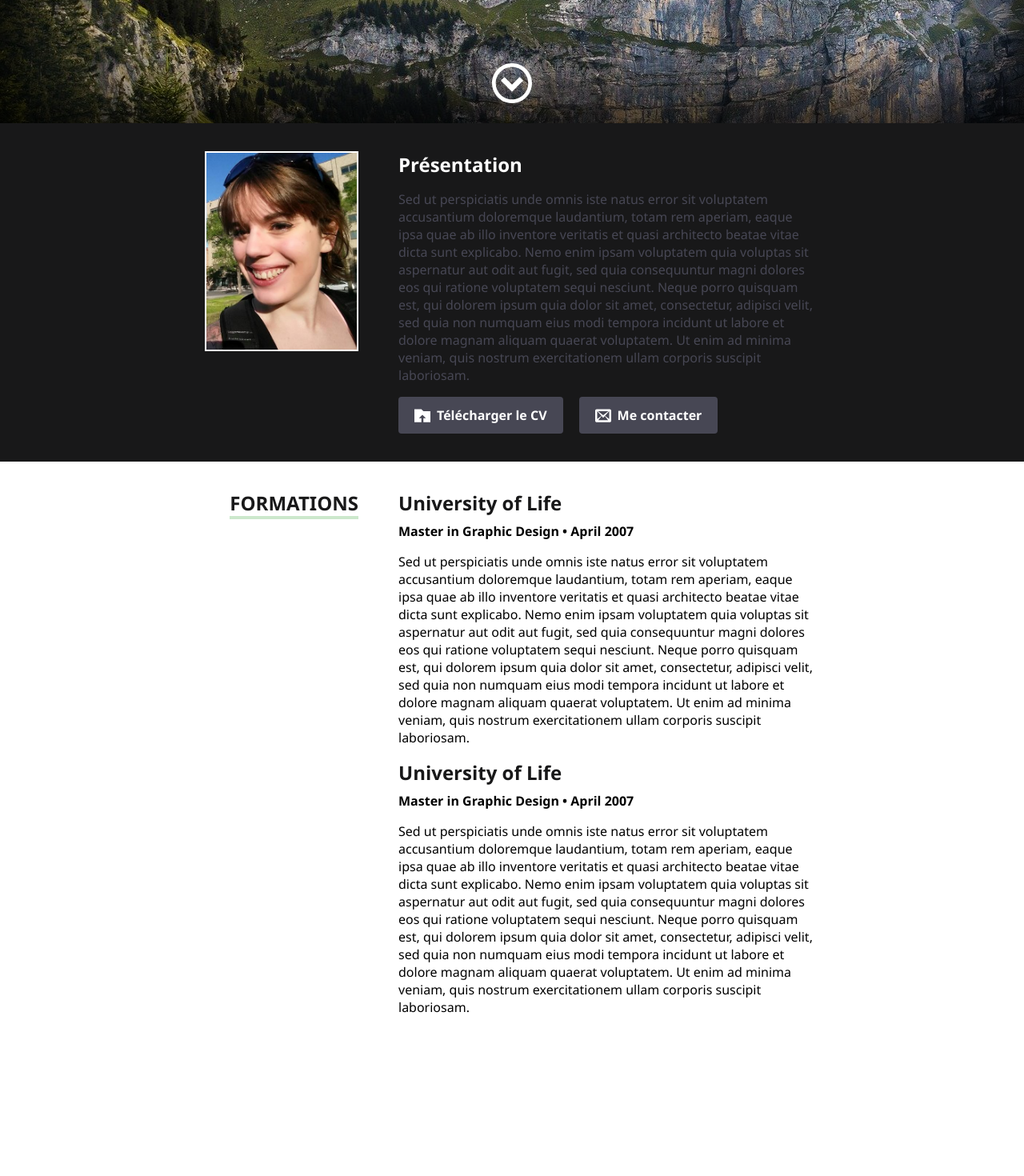
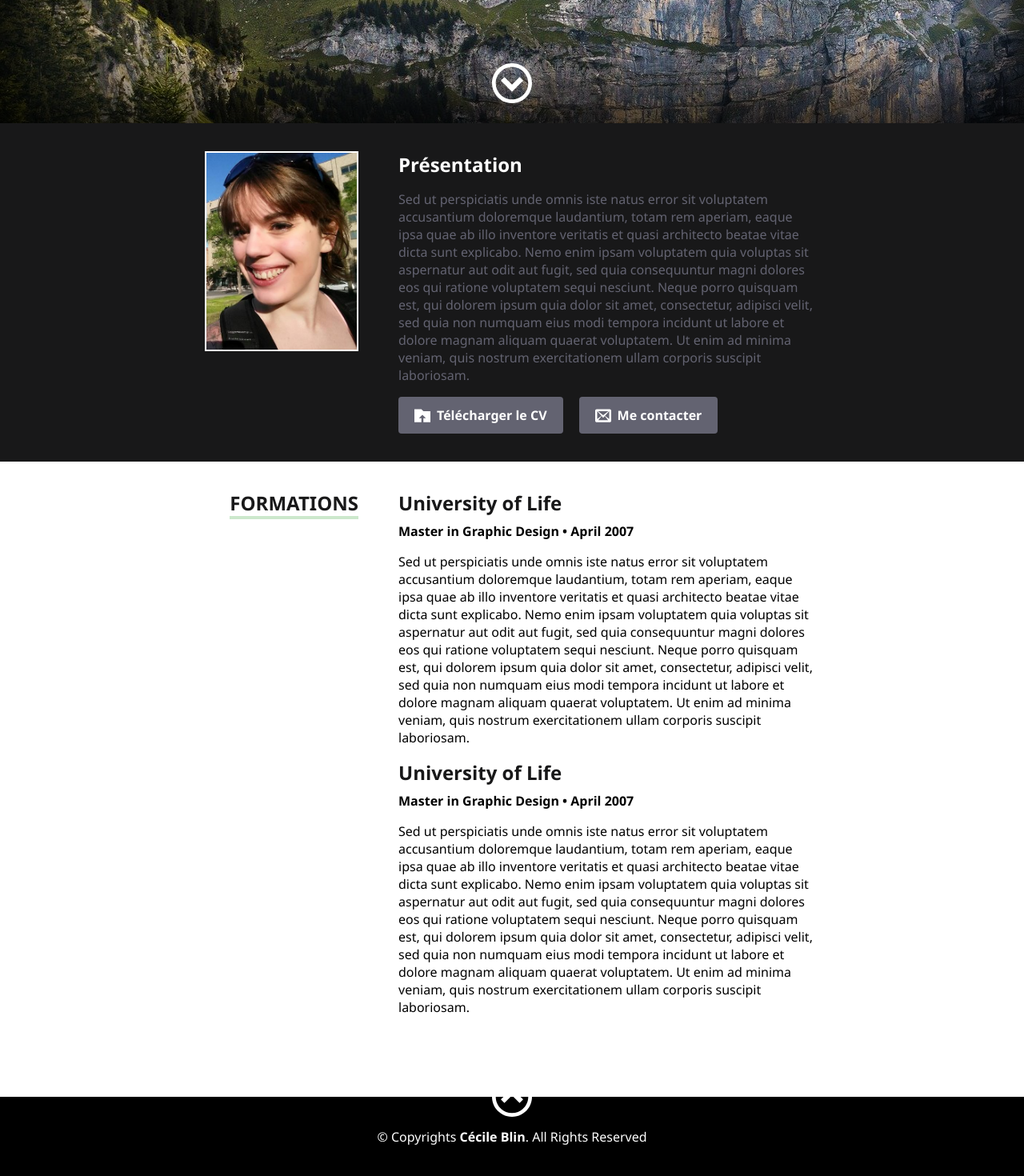
Before and after one commit to Spefire/TemplateCV, a Vue app: page /#/ in a window 1280 px wide. Shown: the part 646-2116 px from the top of the page at 80% size. Before the commit the page ends 1967 px from the top, so only its background shows below. Built offline with nearby package versions, Linux system fonts and the light colour scheme.

Commit message:
Feat(footer): Add footer section with button

```diff
--- a/src/components/HelloWorld.scss
+++ /dev/null
@@ -1,17 +0,0 @@
-h3 {
-  margin: 40px 0 0;
-}
-
-ul {
-  list-style-type: none;
-  padding: 0;
-}
-
-li {
-  display: inline-block;
-  margin: 0 10px;
-}
-
-a {
-  color: #42b983;
-}
--- a/src/components/HelloWorld.ts
+++ /dev/null
@@ -1,6 +0,0 @@
-import { Component, Prop, Vue } from "vue-property-decorator";
-
-@Component
-export default class HelloWorld extends Vue {
-  @Prop() private msg!: string;
-}
--- /dev/null
+++ b/src/components/footer/Footer.scss
@@ -0,0 +1,11 @@
+@import "@/styles/variables.scss";
+
+footer {
+  display: flex;
+  align-items: center;
+  justify-content: center;
+  height: 100px;
+  width: 100%;
+  color: $white-color;
+  background-color: $black-color;
+}
--- /dev/null
+++ b/src/components/footer/Footer.ts
@@ -0,0 +1,4 @@
+import { Component, Vue } from "vue-property-decorator";
+
+@Component
+export default class Header extends Vue {}
--- /dev/null
+++ b/src/components/footer/Footer.vue
@@ -0,0 +1,11 @@
+<template>
+  <footer>
+    <div>
+      © Copyrights
+      <b>Cécile Blin</b>. All Rights Reserved
+    </div>
+  </footer>
+</template>
+
+<script lang="ts" src="./Footer.ts"></script>
+<style scoped lang="scss" src="./Footer.scss"></style>
--- a/src/styles/variables.scss
+++ b/src/styles/variables.scss
@@ -1,5 +1,5 @@
 $primary-color: #cce8cc;
-$secondary-color: #474754;
+$secondary-color: #636371;
 $dark-secondary-color: #181819;
 $light-color: #fcf6e5;
 
--- a/src/views/Home.scss
+++ b/src/views/Home.scss
@@ -33,7 +33,7 @@
   }
 }
 
-.about-button {
+.home-button {
   position: absolute;
   bottom: 25px;
   left: 0;
@@ -109,3 +109,20 @@
     border-bottom: 4px solid $primary-color;
   }
 }
+
+.footer-button {
+  position: relative;
+  bottom: -25px;
+  left: 0;
+  z-index: 1;
+  height: 50px;
+  width: 100%;
+  text-align: center;
+  transform: rotate(180deg);
+
+  img {
+    height: 50px;
+    width: 50px;
+    cursor: pointer;
+  }
+}
--- a/src/views/Home.ts
+++ b/src/views/Home.ts
@@ -1,3 +1,4 @@
+import Footer from "@/components/footer/Footer.vue";
 import Header from "@/components/header/Header.vue";
 
 import cvFile from "@/assets/files/CV.jpeg";
@@ -15,6 +16,7 @@ export default {
   name: "Home",
   components: {
     Header,
+    Footer,
   },
   data() {
     return {
--- a/src/views/Home.vue
+++ b/src/views/Home.vue
@@ -13,7 +13,7 @@
         <img alt="LinkedIn" v-bind:src="linkedinIcon" />
       </div>
     </div>
-    <div class="about-button">
+    <div class="home-button">
       <img v-bind:src="circleDownIcon" />
     </div>
     <div class="about-section">
@@ -56,6 +56,10 @@
         </div>
       </div>
     </div>
+    <div class="footer-button">
+      <img v-bind:src="circleDownIcon" />
+    </div>
+    <Footer />
   </div>
 </template>
 
```
Also changed, not shown: src/components/HelloWorld.vue (deleted, +0 -96 lines).
